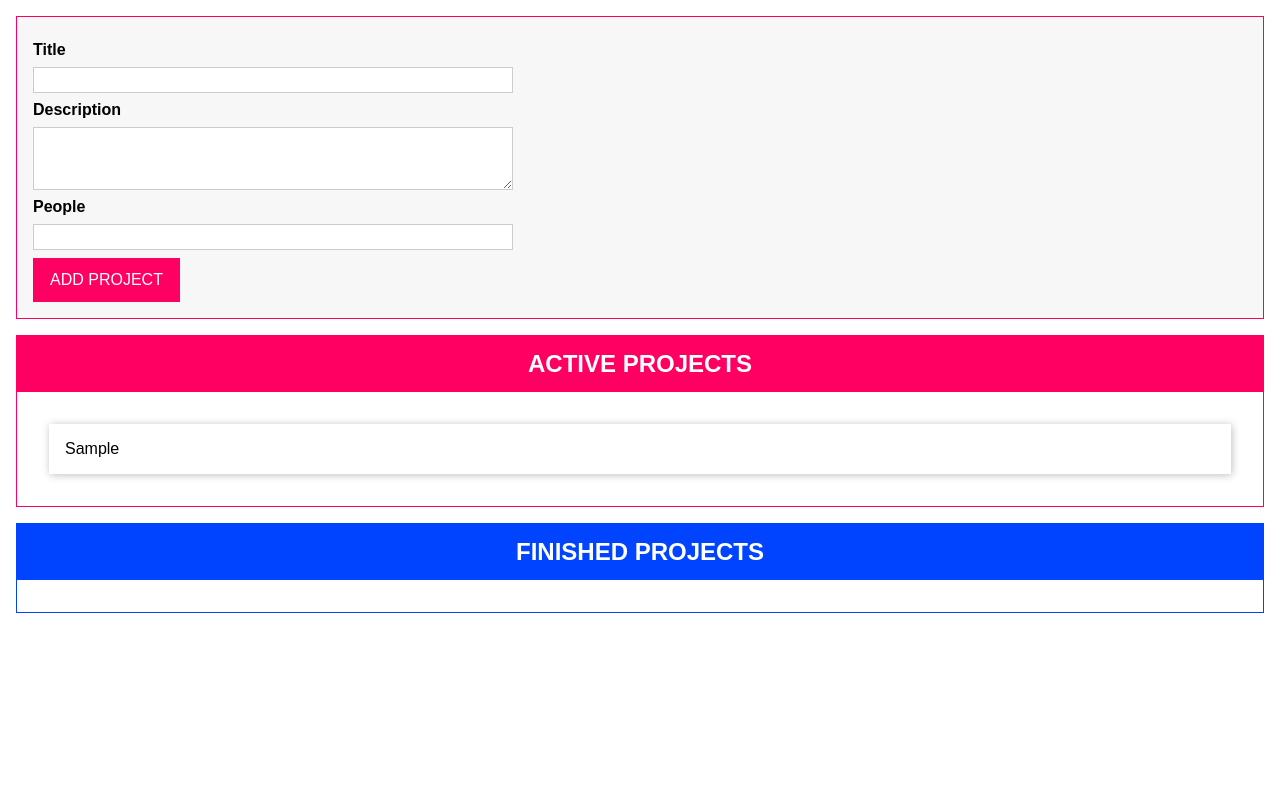
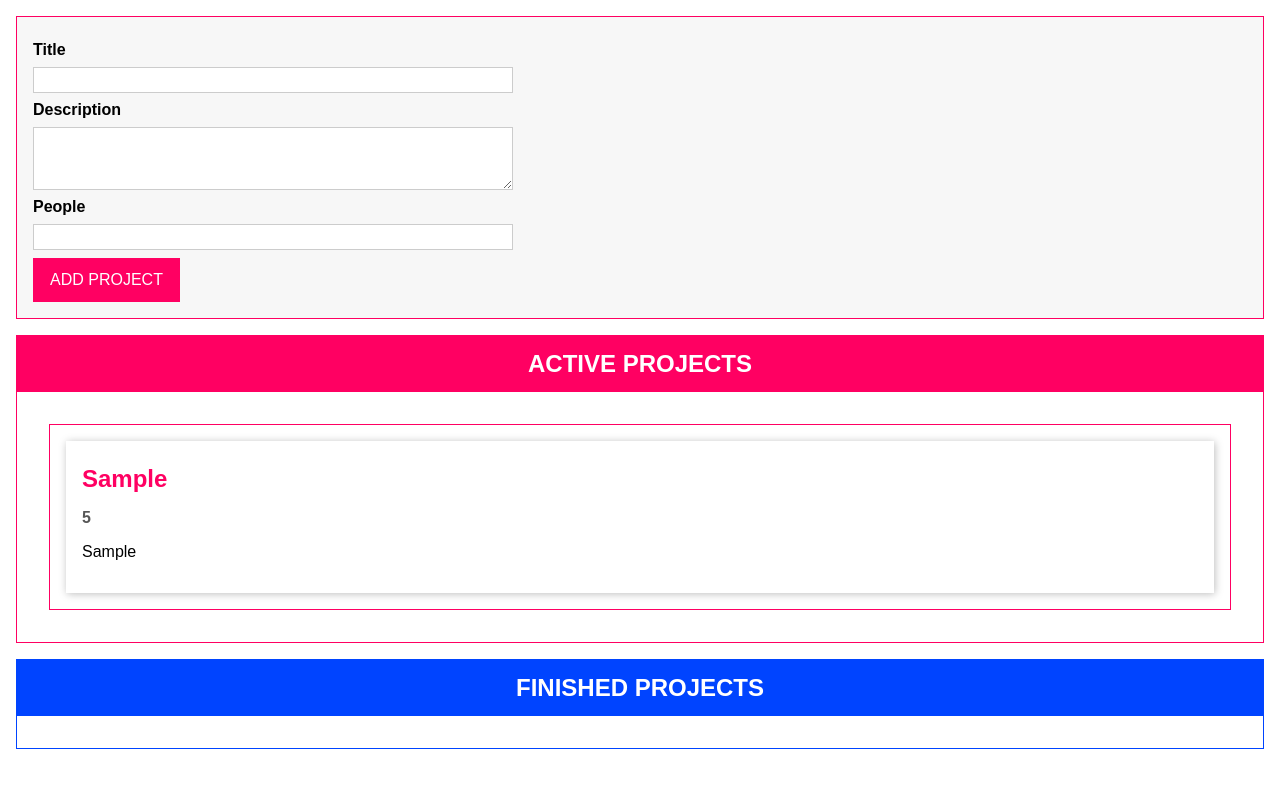
Before and after one commit to goomon/toy-drag_and_drop, a website with bundled scripts: page index.html in a window 1280 px wide. Both pictures are taken after typing "Sample", "Sample", "5" into the empty fields and a click on the button "ADD PROJECT". Built offline with nearby package versions, Linux system fonts and the light colour scheme.

Commit message:
Refactor: rendering project with class

```diff
--- a/index.html
+++ b/index.html
@@ -27,7 +27,11 @@
 
   <template id="single-project">
     <section class="projects">
-      <li></li>
+      <li>
+        <h2></h2>
+        <h3></h3>
+        <p></p>
+      </li>
     </section>
   </template>
 
--- a/src/app.ts
+++ b/src/app.ts
@@ -142,6 +142,28 @@ abstract class Component<T extends HTMLElement, U extends HTMLElement> {
     abstract renderContent(): void;
 }
 
+// ProjectItem class
+class ProjectItem extends Component<HTMLUListElement, HTMLLIElement>{
+    private project: Project;
+
+    constructor(hostId: string, project: Project) {
+        super('single-project', hostId, false, project.id);
+        this.project = project;
+
+        this.configure();
+        this.renderContent();
+    }
+
+    configure() {
+    }
+
+    renderContent() {
+        this.element.querySelector('h2')!.textContent = this.project.title;
+        this.element.querySelector('h3')!.textContent = this.project.people.toString();
+        this.element.querySelector('p')!.textContent = this.project.description;
+    }
+}
+
 // ProjectList class
 class ProjectList extends  Component<HTMLDivElement, HTMLElement>{
     assignedProjects: Project[] = [];
@@ -168,10 +190,8 @@ class ProjectList extends  Component<HTMLDivElement, HTMLElement>{
     private renderProjects() {
         const listEl = document.getElementById(`${this.type}-projects-list`)! as HTMLUListElement;
         listEl.innerHTML = '';
-        for (const projectItem of this.assignedProjects) {
-            const listItem = document.createElement('li');
-            listItem.textContent = projectItem.title;
-            listEl.appendChild(listItem);
+        for (const project of this.assignedProjects) {
+            new ProjectItem(this.element.querySelector('ul')!.id, project);
         }
     }
 }
```
